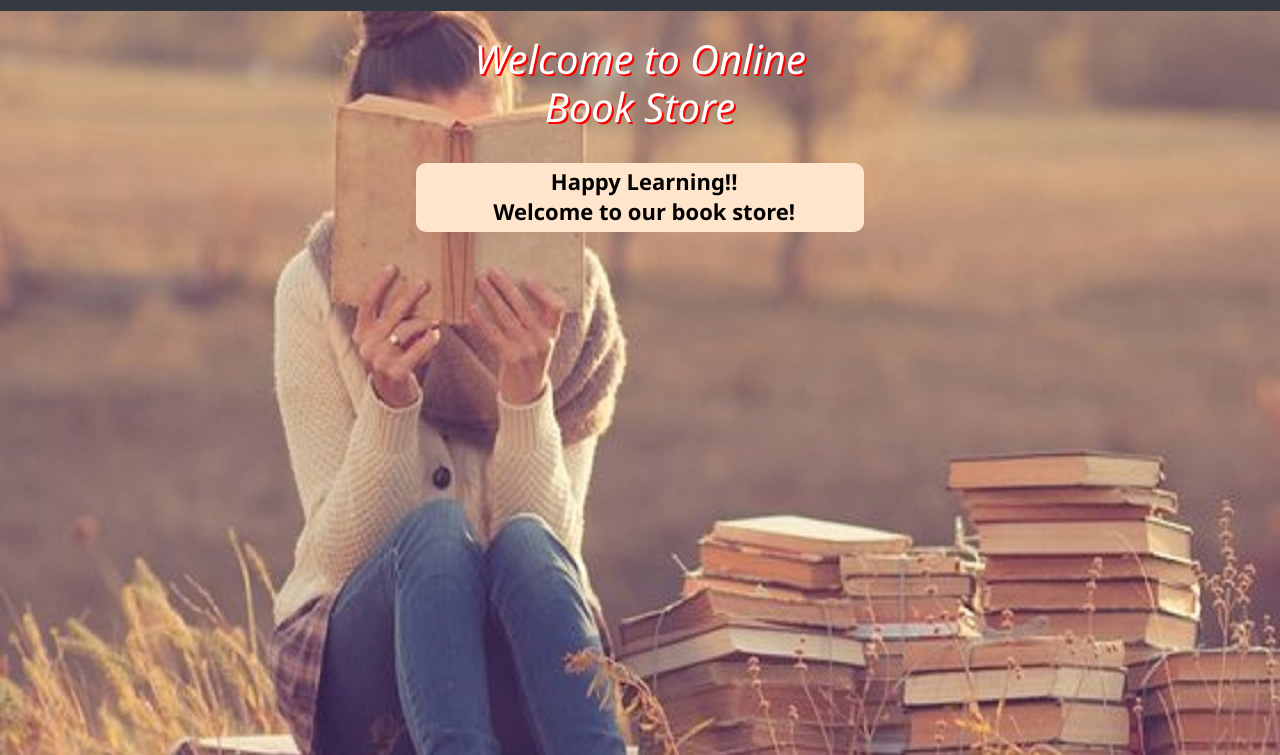
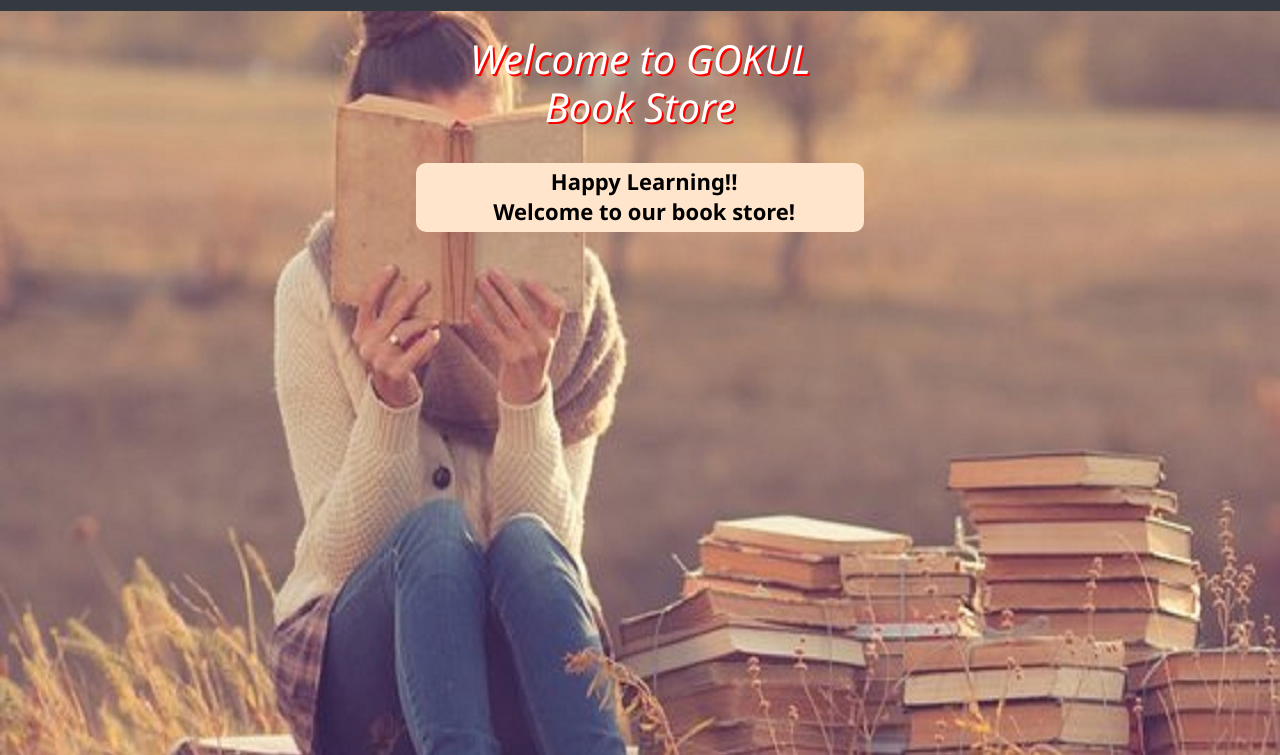
Before and after one commit to Gokulsundar55/onlinebookstore, a plain HTML site: page WebContent/index.html in a window 1280 px wide. Shown: the part 45-800 px from the top of the page. Drawn offline with nearby package versions, Linux system fonts and the light colour scheme.

Commit message:
Update index.html

```diff
--- a/WebContent/index.html
+++ b/WebContent/index.html
@@ -35,7 +35,7 @@
 			</nav>
 	</header>
 	<br>
-	<div id="topmid"><h1>Welcome to Online <br>Book Store</h1></div>
+	<div id="topmid"><h1>Welcome to GOKUL <br>Book Store</h1></div>
 	<br>
 	<table class="tab">
 		<tr>
```
